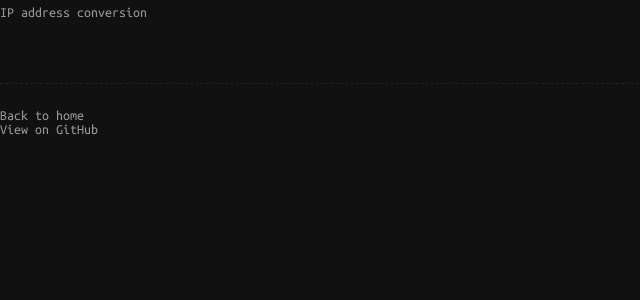
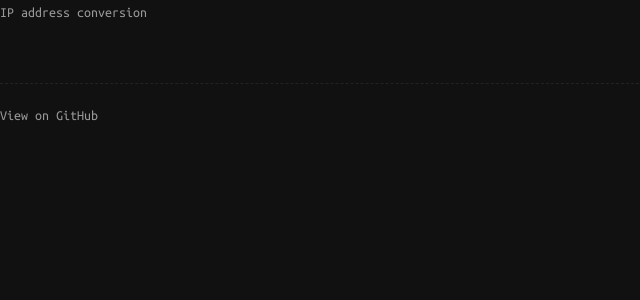
Before and after one commit to Chris1320/IPCalculatorWeb, a Flask app: page / in a window 1280 px wide. Shown: the part 239-539 px from the top of the page, without its empty margins (0-640 px from the left). Run offline with Flask 3, Linux system fonts and the light colour scheme; parts of the project's set-up code (start-up, migrations or seed data) failed here and were passed over.

Commit message:
Removed "Back to Home" link from the homepage.
Signed-off-by: Chris1320 <chris1320is@protonmail.com>

```diff
--- a/templates/index.html
+++ b/templates/index.html
@@ -28,7 +28,6 @@
             <hr/>
             <p>{{ commit_hash }}</p>
             <ul>
-                <a href="{{ url_for('indexPage') }}">Back to home</a><br/>
                 <a href="https://github.com/Chris1320/IPCalculatorWeb">View on GitHub</a><br/>
             </ul>
         </footer>
```
